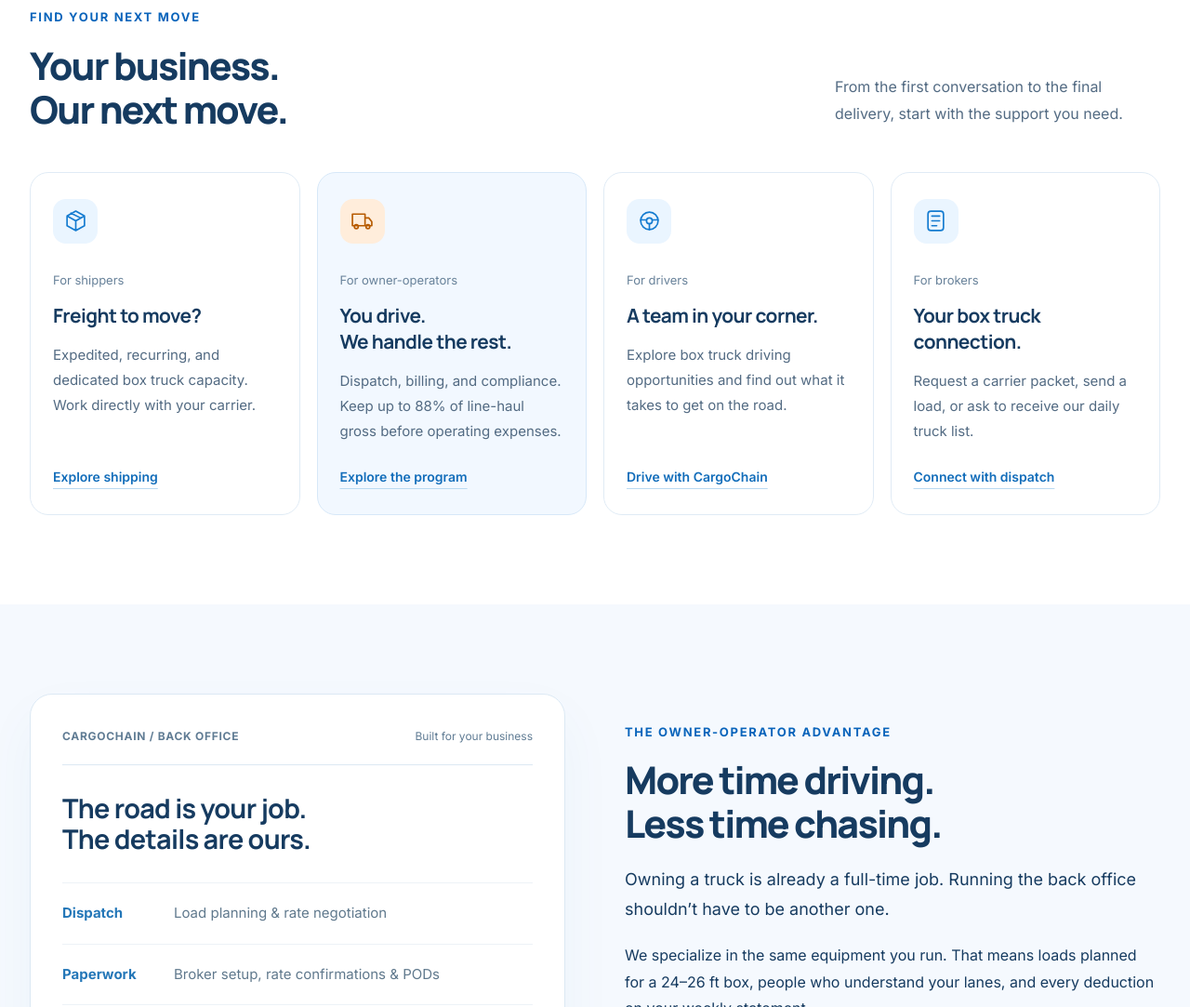
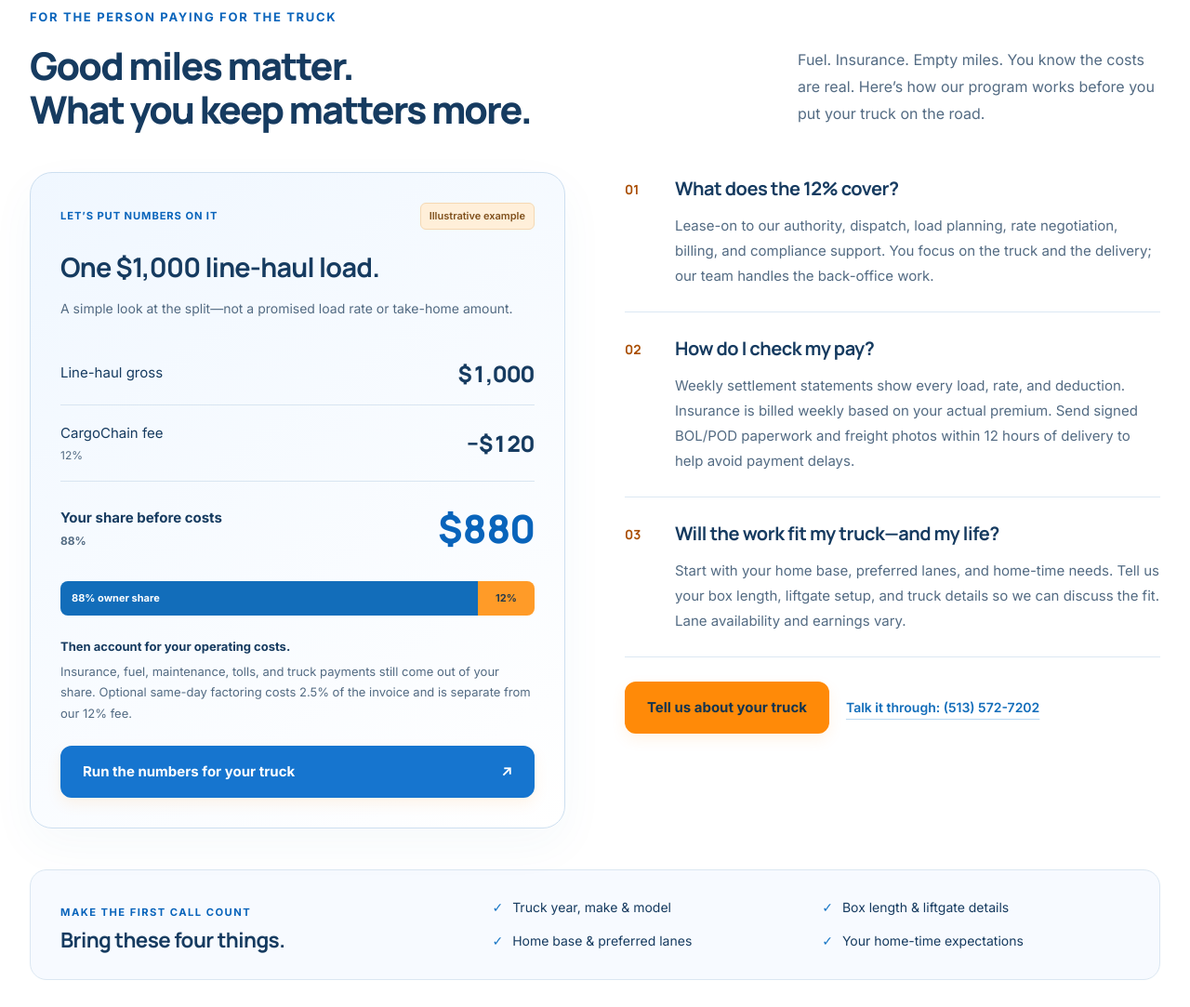
Before and after one commit to SilkRoadDispatch/cargochain-logistics-website, a plain HTML site: page index.html in a window 1280 px wide. Shown: the part 1000-2083 px from the top of the page at 93% size. Drawn offline with Linux system fonts and the light colour scheme.

Commit message:
Make homepage practical for box truck owner-operators (#2)

```diff
--- a/assets/light.css
+++ b/assets/light.css
@@ -115,3 +115,22 @@ input,select,textarea { background-color:#f8fbff; border-color:#bfcede; border-r
 .form-security { font-size:.8125rem; color:var(--muted); }
 .hp { display:none!important; }
 @media(max-width:560px) { .equipment-card,.technology-chip { flex-basis:100%; } }
+
+/* Practical owner-operator details, with an illustrative load breakdown. */
+.operator-reality { background:#fff; }
+.operator-reality .section-heading-row>p { max-width:390px; }
+.operator-grid { display:grid; grid-template-columns:1fr 1fr; gap:64px; align-items:start; }
+.load-breakdown { padding:32px; border:1px solid #cddff0; border-radius:24px; background:linear-gradient(145deg,#f0f7ff,#fff); box-shadow:0 18px 50px #286aa00b; }
+.breakdown-heading { display:flex; justify-content:space-between; align-items:center; gap:12px; flex-wrap:wrap; margin-bottom:24px; }
+.breakdown-heading .eyebrow { margin:0; font-size:.7rem; letter-spacing:.08em; }
+.example-label { font-size:.6875rem; font-weight:600; color:#80511d; background:#ffefd9; border:1px solid #f5d8b2; padding:4px 9px; border-radius:6px; }
+.load-breakdown h3 { font-size:1.8rem; }.breakdown-intro { color:var(--muted); font-size:.875rem; margin-bottom:24px; }
+.load-math { margin:0; }.load-math>div { display:flex; justify-content:space-between; align-items:center; gap:16px; padding:17px 0; border-bottom:1px solid #d8e5f1; }.load-math dt { font-size:.9375rem; }.load-math dt span { display:block; color:var(--muted); font-size:.75rem; }.load-math dd { margin:0; font:800 1.5rem var(--font-head); font-variant-numeric:tabular-nums; white-space:nowrap; }.load-math .load-remainder { border:0; padding-top:22px; }.load-remainder dd { color:#0964bb; font-size:2.6rem; }.load-remainder dt { font-weight:700; }
+.split-bar { display:flex; margin:12px 0 22px; overflow:hidden; border-radius:8px; font-size:.6875rem; font-weight:700; }.split-bar span:first-child { width:88%; background:#126dba; color:#fff; padding:9px 12px; }.split-bar span:last-child { width:12%; min-width:36px; display:grid; place-items:center; background:#ff9b28; color:#273b4b; }
+.cost-note { font-size:.8125rem; line-height:1.7; color:var(--muted); }.cost-note strong { display:block; color:var(--ink); margin-bottom:5px; }.load-breakdown .btn { width:100%; display:flex; justify-content:space-between; gap:12px; margin-top:24px; }
+.operator-answers>article { display:flex; gap:20px; padding:25px 0; border-bottom:1px solid var(--line); }.operator-answers>article:first-child { padding-top:4px; }.answer-number { flex:0 0 34px; font:700 .875rem var(--font-head); color:#a94d00; padding-top:5px; }.operator-answers h3 { font-size:1.25rem; margin-bottom:12px; line-height:1.4; }.operator-answers p { font-size:.9375rem; margin:0; color:var(--muted); }.operator-contact { display:flex; flex-wrap:wrap; align-items:center; gap:18px; margin-top:26px; }
+.before-call { display:grid; grid-template-columns:1fr 1.6fr; gap:36px; align-items:center; margin-top:44px; padding:28px 32px; border:1px solid #dbe7f2; border-radius:18px; background:#f7faff; }.before-call .eyebrow { margin-bottom:8px; font-size:.7rem; }.before-call h3 { margin:0; font-size:1.4rem; }.before-call ul { list-style:none; padding:0; margin:0; display:grid; grid-template-columns:1fr 1fr; gap:12px 24px; }.before-call li { font-size:.875rem; }.before-call li span { color:#1374c4; margin-right:6px; }
+.other-paths { display:grid; grid-template-columns:repeat(3,1fr); margin-top:36px; border-top:1px solid var(--line); }.other-paths>a { padding:24px 20px 0 0; text-decoration:none; }.other-paths>a>span { display:block; font-size:.8125rem; color:var(--muted); margin-bottom:5px; }.other-paths strong { font-size:.9375rem; color:#0964bb; }.other-paths strong span { display:inline-block; margin-left:8px; transition:transform .2s; }.other-paths a:hover strong span { transform:translate(3px,-3px); }
+@media(max-width:1000px) { .operator-grid { gap:30px; }.load-breakdown { padding:24px; }.before-call { grid-template-columns:1fr; gap:20px; } }
+@media(max-width:760px) { .operator-grid { grid-template-columns:1fr; }.operator-reality .section-heading-row { display:block; }.operator-reality .section-heading-row>p { max-width:none; margin-top:20px; }.load-breakdown { padding:24px; }.operator-answers>article { gap:12px; }.before-call { padding:24px; }.before-call ul,.other-paths { grid-template-columns:1fr; }.other-paths>a { padding:18px 0; border-bottom:1px solid var(--line); }.operator-contact { align-items:flex-start; flex-direction:column; } }
+@media(prefers-reduced-motion:reduce) { .other-paths strong span { transition:none; } }
--- a/index.html
+++ b/index.html
@@ -71,21 +71,29 @@
   </div>
 </section>
 <div class="credential-strip"><div class="wrap"><span>24–26 ft <b>box truck specialists</b></span><span>USDOT <b>4081213</b></span><span>MC <b>1552696</b></span><a href="about.html#contact">Based in West Chester, Ohio</a></div></div>
-<section class="section-white audience-section">
+
+<section class="operator-reality" id="owner-operator-details" aria-labelledby="reality-title">
  <div class="wrap">
-  <div class="section-heading-row"><div><span class="eyebrow">Find your next move</span><h2>Your business.<br>Our next move.</h2></div><p>From the first conversation to the final delivery, start with the support you need.</p></div>
-  <div class="audience-grid">
-   <a class="audience-card" href="shippers.html"><span class="audience-symbol" aria-hidden="true"><svg viewBox="0 0 24 24" fill="none" stroke="currentColor" stroke-width="1.6" stroke-linecap="round" stroke-linejoin="round"><path d="M3 7l9-5 9 5v10l-9 5-9-5zM3 7l9 5 9-5M12 12v10M7 4l10 5"/></svg></span><span class="tag">For shippers</span><h3>Freight to move?</h3><p>Expedited, recurring, and dedicated box truck capacity. Work directly with your carrier.</p><span class="text-link">Explore shipping</span></a>
-   <a class="audience-card featured" href="owner-operators.html"><span class="audience-symbol" aria-hidden="true"><svg viewBox="0 0 24 24" fill="none" stroke="currentColor" stroke-width="1.6" stroke-linecap="round" stroke-linejoin="round"><path d="M2 5h13v12H2zM15 9h4l3 4v4h-7"/><circle cx="6" cy="18" r="2"/><circle cx="18" cy="18" r="2"/></svg></span><span class="tag">For owner-operators</span><h3>You drive.<br>We handle the rest.</h3><p>Dispatch, billing, and compliance. Keep up to 88% of line-haul gross before operating expenses.</p><span class="text-link">Explore the program</span></a>
-   <a class="audience-card" href="drivers.html"><span class="audience-symbol" aria-hidden="true"><svg viewBox="0 0 24 24" fill="none" stroke="currentColor" stroke-width="1.6" stroke-linecap="round" stroke-linejoin="round"><circle cx="12" cy="12" r="9"/><circle cx="12" cy="12" r="3"/><path d="M3 11h6m6 0h6m-9 4v6"/></svg></span><span class="tag">For drivers</span><h3>A team in your corner.</h3><p>Explore box truck driving opportunities and find out what it takes to get on the road.</p><span class="text-link">Drive with CargoChain</span></a>
-   <a class="audience-card" href="brokers.html"><span class="audience-symbol" aria-hidden="true"><svg viewBox="0 0 24 24" fill="none" stroke="currentColor" stroke-width="1.6" stroke-linecap="round" stroke-linejoin="round"><path d="M8 7h8M8 12h8M8 17h5"/><rect x="4" y="2" width="16" height="20" rx="3"/></svg></span><span class="tag">For brokers</span><h3>Your box truck connection.</h3><p>Request a carrier packet, send a load, or ask to receive our daily truck list.</p><span class="text-link">Connect with dispatch</span></a>
+  <div class="section-heading-row"><div><span class="eyebrow">For the person paying for the truck</span><h2 id="reality-title">Good miles matter.<br>What you keep matters more.</h2></div><p>Fuel. Insurance. Empty miles. You know the costs are real. Here’s how our program works before you put your truck on the road.</p></div>
+  <div class="operator-grid">
+   <article class="load-breakdown" aria-labelledby="breakdown-title">
+    <div class="breakdown-heading"><span class="eyebrow">Let’s put numbers on it</span><span class="example-label">Illustrative example</span></div>
+    <h3 id="breakdown-title">One $1,000 line-haul load.</h3>
+    <p class="breakdown-intro">A simple look at the split—not a promised load rate or take-home amount.</p>
+    <dl class="load-math"><div><dt>Line-haul gross</dt><dd>$1,000</dd></div><div><dt>CargoChain fee <span>12%</span></dt><dd>−$120</dd></div><div class="load-remainder"><dt>Your share before costs <span>88%</span></dt><dd>$880</dd></div></dl>
+    <div class="split-bar" aria-hidden="true"><span>88% owner share</span><span>12%</span></div>
+    <p class="cost-note"><strong>Then account for your operating costs.</strong> Insurance, fuel, maintenance, tolls, and truck payments still come out of your share. Optional same-day factoring costs 2.5% of the invoice and is separate from our 12% fee.</p>
+    <a class="btn dark" href="owner-operators.html#calculator">Run the numbers for your truck <span aria-hidden="true">↗</span></a>
+   </article>
+   <div class="operator-answers">
+    <article><span class="answer-number" aria-hidden="true">01</span><div><h3>What does the 12% cover?</h3><p>Lease-on to our authority, dispatch, load planning, rate negotiation, billing, and compliance support. You focus on the truck and the delivery; our team handles the back-office work.</p></div></article>
+    <article><span class="answer-number" aria-hidden="true">02</span><div><h3>How do I check my pay?</h3><p>Weekly settlement statements show every load, rate, and deduction. Insurance is billed weekly based on your actual premium. Send signed BOL/POD paperwork and freight photos within 12 hours of delivery to help avoid payment delays.</p></div></article>
+    <article><span class="answer-number" aria-hidden="true">03</span><div><h3>Will the work fit my truck—and my life?</h3><p>Start with your home base, preferred lanes, and home-time needs. Tell us your box length, liftgate setup, and truck details so we can discuss the fit. Lane availability and earnings vary.</p></div></article>
+    <div class="operator-contact"><a class="btn" href="owner-operators.html#apply">Tell us about your truck</a><a class="text-link" href="tel:+15135727202">Talk it through: (513) 572-7202</a></div>
+   </div>
   </div>
- </div>
-</section>
-<section class="operations-section">
- <div class="wrap split">
-  <div class="operations-board"><div class="board-top"><span>CARGOCHAIN / BACK OFFICE</span><span>Built for your business</span></div><h3>The road is your job.<br>The details are ours.</h3><div class="operation-row"><b>Dispatch</b><span>Load planning &amp; rate negotiation</span></div><div class="operation-row"><b>Paperwork</b><span>Broker setup, rate confirmations &amp; PODs</span></div><div class="operation-row"><b>Settlements</b><span>Invoicing &amp; weekly statements</span></div><div class="operation-row"><b>Support</b><span>Compliance &amp; a dispatcher to call</span></div><div class="board-bottom"><span>Dispatch</span><i aria-hidden="true"></i><span>Delivery</span><i aria-hidden="true"></i><span>Settlement</span></div></div>
-  <div><span class="eyebrow">The owner-operator advantage</span><h2>More time driving.<br>Less time chasing.</h2><p class="section-lead">Owning a truck is already a full-time job. Running the back office shouldn’t have to be another one.</p><p>We specialize in the same equipment you run. That means loads planned for a 24–26 ft box, people who understand your lanes, and every deduction on your weekly statement.</p><div class="program-highlight"><strong>88<span>%</span></strong><p>Up to 88% of line-haul gross.<br><small>Before insurance, fuel, factoring, and other costs.</small></p></div><a class="btn dark" href="owner-operators.html#calculator">Calculate your weekly estimate</a></div>
+  <div class="before-call"><div><span class="eyebrow">Make the first call count</span><h3>Bring these four things.</h3></div><ul><li><span aria-hidden="true">✓</span> Truck year, make &amp; model</li><li><span aria-hidden="true">✓</span> Box length &amp; liftgate details</li><li><span aria-hidden="true">✓</span> Home base &amp; preferred lanes</li><li><span aria-hidden="true">✓</span> Your home-time expectations</li></ul></div>
+  <nav class="other-paths" aria-label="Other ways to work with CargoChain"><a href="shippers.html"><span>Have freight?</span><strong>Get a box truck quote <span aria-hidden="true">↗</span></strong></a><a href="drivers.html"><span>Looking to drive?</span><strong>Explore driver opportunities <span aria-hidden="true">↗</span></strong></a><a href="brokers.html"><span>Booking a carrier?</span><strong>Connect with dispatch <span aria-hidden="true">↗</span></strong></a></nav>
  </div>
 </section>
 <section class="section-dark network-section">
```
